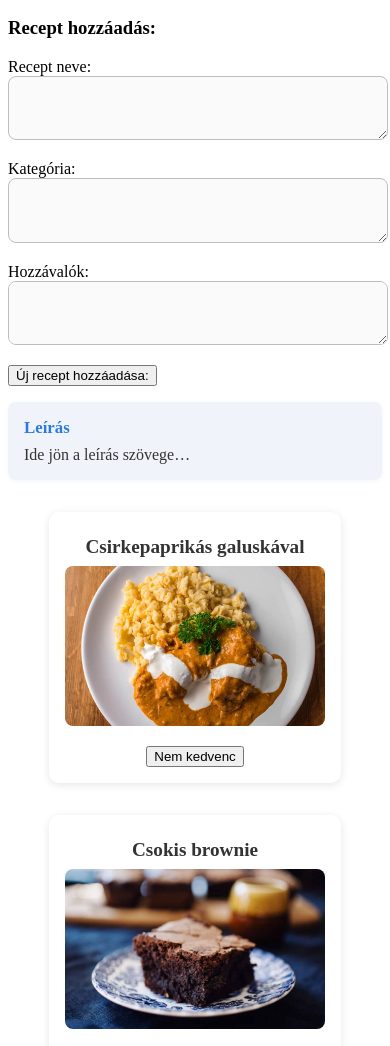
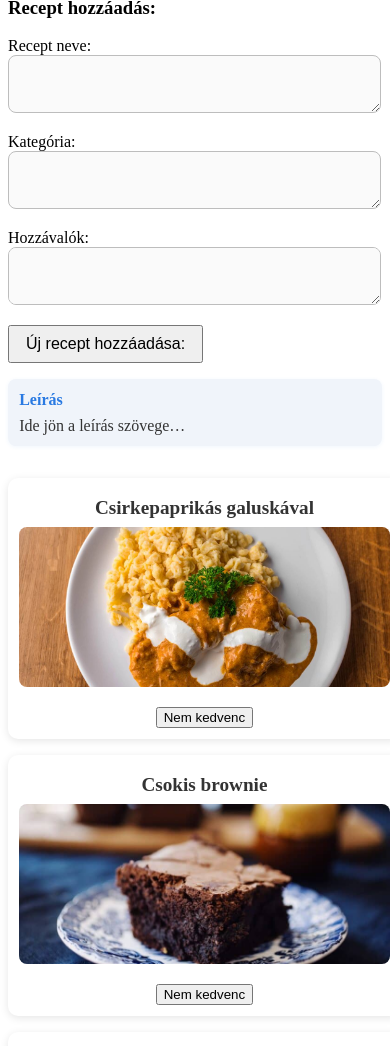
Before and after one commit to MGergo20/OOP_Dolgozat, a plain HTML site: page index.html in a window 390 px wide. Shown: the part 116-1162 px from the top of the page. Drawn offline with Linux system fonts and the light colour scheme.

Commit message:
Responsive megirása

```diff
--- a/style.css
+++ b/style.css
@@ -100,3 +100,51 @@ textarea {
     color: #333;
     font-size: 1rem;
 }
+@media (max-width: 900px) {
+    .recept {
+        gap: 1rem;
+    }
+    .elem {
+        width: 45vw;
+        min-width: 180px;
+        max-width: 320px;
+    }
+    .adatok, .leiras {
+        max-width: 95vw;
+        padding: 1rem;
+    }
+}
+
+@media (max-width: 600px) {
+    .recept {
+        flex-direction: column;
+        align-items: center;
+        gap: 1rem;
+        padding: 1rem 0;
+    }
+    .elem {
+        width: 95vw;
+        min-width: unset;
+        max-width: 99vw;
+        padding: 0.7rem;
+    }
+    .adatok, .leiras {
+        max-width: 99vw;
+        padding: 0.7rem;
+        margin: 1rem 0;
+    }
+    h1 {
+        font-size: 1.3rem;
+    }
+    .leiras h3, .adatok h1 {
+        font-size: 1rem;
+    }
+    textarea {
+        font-size: 0.95rem;
+        padding: 0.5rem;
+    }
+    button[type="button"] {
+        font-size: 1rem;
+        padding: 0.5rem 1rem;
+    }
+}
```
